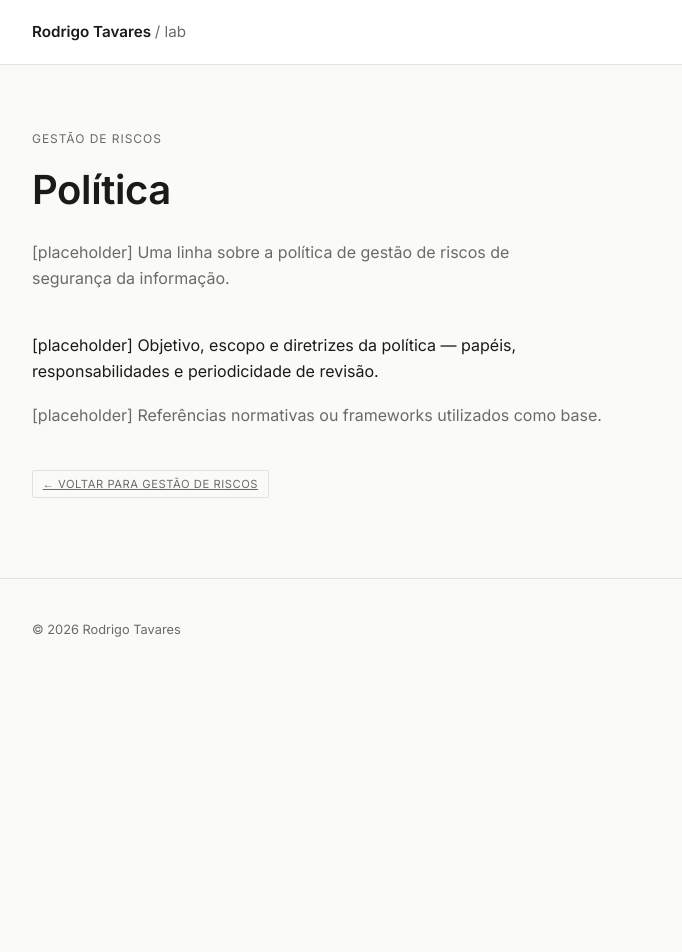
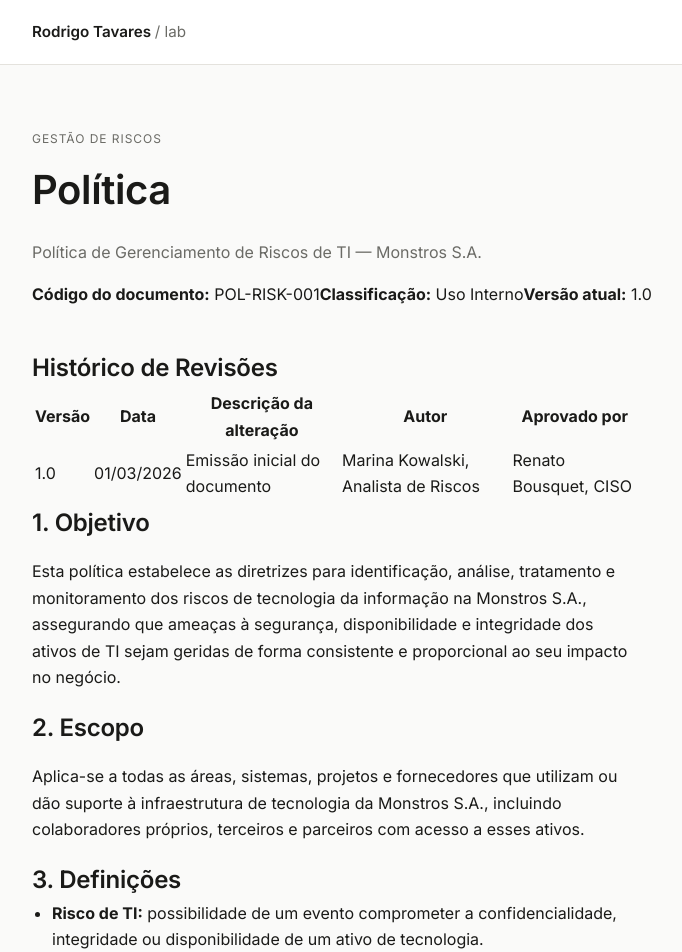
Before and after one commit to rodrigotavares79/lab-rodrigotavares, a Next.js app: page /seguranca/gestao-de-riscos/politica in a window 1280 px wide. Shown: the top 952 px of the page, without its empty margins (88-770 px from the left). Before the commit the page ends 800 px from the top, so only its background shows below. Built offline with nearby package versions, Linux system fonts and the light colour scheme; no server answers.

Commit message:
Update page.tsx

```diff
--- a/app/seguranca/gestao-de-riscos/politica/page.tsx
+++ b/app/seguranca/gestao-de-riscos/politica/page.tsx
@@ -8,18 +8,201 @@ export default function Politica() {
           <span className="eyebrow">Gestão de Riscos</span>
           <h1>Política</h1>
           <p className="lede">
-            [placeholder] Uma linha sobre a política de gestão de riscos de
-            segurança da informação.
+            Política de Gerenciamento de Riscos de TI — Monstros S.A.
           </p>
 
-          <div className="body">
+          <div className="policy-meta">
+            <span><strong>Código do documento:</strong> POL-RISK-001</span>
+            <span><strong>Classificação:</strong> Uso Interno</span>
+            <span><strong>Versão atual:</strong> 1.0</span>
+          </div>
+
+          <div className="body policy-body">
+            <h2>Histórico de Revisões</h2>
+            <table className="doc-table">
+              <thead>
+                <tr>
+                  <th>Versão</th>
+                  <th>Data</th>
+                  <th>Descrição da alteração</th>
+                  <th>Autor</th>
+                  <th>Aprovado por</th>
+                </tr>
+              </thead>
+              <tbody>
+                <tr>
+                  <td>1.0</td>
+                  <td>01/03/2026</td>
+                  <td>Emissão inicial do documento</td>
+                  <td>Marina Kowalski, Analista de Riscos</td>
+                  <td>Renato Bousquet, CISO</td>
+                </tr>
+              </tbody>
+            </table>
+
+            <h2>1. Objetivo</h2>
             <p>
-              [placeholder] Objetivo, escopo e diretrizes da política —
-              papéis, responsabilidades e periodicidade de revisão.
+              Esta política estabelece as diretrizes para identificação,
+              análise, tratamento e monitoramento dos riscos de tecnologia
+              da informação na Monstros S.A., assegurando que ameaças à
+              segurança, disponibilidade e integridade dos ativos de TI
+              sejam geridas de forma consistente e proporcional ao seu
+              impacto no negócio.
             </p>
-            <p className="text-muted">
-              [placeholder] Referências normativas ou frameworks utilizados
-              como base.
+
+            <h2>2. Escopo</h2>
+            <p>
+              Aplica-se a todas as áreas, sistemas, projetos e fornecedores
+              que utilizam ou dão suporte à infraestrutura de tecnologia da
+              Monstros S.A., incluindo colaboradores próprios, terceiros e
+              parceiros com acesso a esses ativos.
+            </p>
+
+            <h2>3. Definições</h2>
+            <ul>
+              <li>
+                <strong>Risco de TI:</strong> possibilidade de um evento
+                comprometer a confidencialidade, integridade ou
+                disponibilidade de um ativo de tecnologia.
+              </li>
+              <li>
+                <strong>Plano de Ação:</strong> conjunto de medidas
+                definidas para reduzir a probabilidade ou o impacto de um
+                risco identificado.
+              </li>
+              <li>
+                <strong>Matriz de Risco:</strong> ferramenta que combina
+                impacto e probabilidade para classificar a criticidade de
+                um risco.
+              </li>
+            </ul>
+
+            <h2>4. Diretrizes Gerais</h2>
+            <p>
+              Todo risco de TI identificado deve ser formalmente registrado
+              no Cadastro de Riscos, com sua categoria, origem e resultado
+              potencial descritos de forma clara, de modo que qualquer
+              pessoa do Comitê de Riscos consiga compreender a natureza da
+              ameaça sem depender de explicações verbais adicionais.
+            </p>
+            <p>
+              Riscos classificados como Alto ou Muito Alto exigem a
+              definição de um plano de ação formal, com responsável nomeado
+              e prazo estabelecido; nesses casos, o acompanhamento deixa de
+              ser opcional e passa a fazer parte da pauta recorrente do
+              Comitê de Riscos até que o risco seja reduzido a um nível
+              aceitável.
+            </p>
+            <p>
+              A priorização do tratamento segue a pontuação da matriz de
+              risco, calculada pela multiplicação entre impacto e
+              probabilidade; quanto maior a pontuação, mais cedo o risco
+              deve entrar na fila de tratamento em relação aos demais itens
+              do portfólio, independentemente da ordem em que foram
+              identificados.
+            </p>
+            <p>
+              Riscos sem plano de ação associado devem ser reavaliados a
+              cada ciclo de monitoramento, para verificar se a ausência de
+              tratamento ainda é justificável — seja por baixa criticidade,
+              seja por decisão formal de aceitação do risco — ou se as
+              condições mudaram e o risco passou a exigir ação.
+            </p>
+            <p>
+              A ausência de registro de um risco conhecido não isenta a
+              área responsável de sua gestão; o desconhecimento formal por
+              parte do Comitê de Riscos não elimina a exposição real da
+              organização, e a responsabilidade pelo dano potencial
+              permanece com a área que detinha o conhecimento do risco.
+            </p>
+
+            <h2>5. Processo</h2>
+            <p>
+              O gerenciamento de um risco de TI segue um ciclo de vida com
+              seis etapas, desde sua origem até seu encerramento formal:
+            </p>
+            <ol>
+              <li>
+                <strong>Identificação</strong> — o risco é reconhecido por
+                qualquer colaborador, área ou processo de auditoria, a
+                partir de um ponto de gatilho observável (uma
+                vulnerabilidade, um incidente, uma mudança de cenário).
+              </li>
+              <li>
+                <strong>Cadastro</strong> — o risco é formalmente registrado
+                no Cadastro de Riscos, com categoria, fonte, data de
+                levantamento e responsável pela identificação.
+              </li>
+              <li>
+                <strong>Análise e Classificação</strong> — impacto e
+                probabilidade são avaliados, gerando a pontuação da matriz
+                de risco e sua classificação qualitativa (Baixo, Médio,
+                Alto ou Crítico).
+              </li>
+              <li>
+                <strong>Definição do Plano de Ação</strong> — para riscos
+                que exigem tratamento, é definido um plano de ação com
+                objetivo claro, responsável nomeado e prazo, com foco em
+                reduzir a probabilidade, o impacto, ou ambos.
+              </li>
+              <li>
+                <strong>Acompanhamento</strong> — o andamento do plano de
+                ação é monitorado periodicamente pelo responsável e
+                revisado pelo Comitê de Riscos, que pode ajustar prazos,
+                prioridades ou a própria estratégia de tratamento.
+              </li>
+              <li>
+                <strong>Encerramento</strong> — uma vez mitigado, o risco é
+                reavaliado para confirmar a eficácia do tratamento e
+                formalmente encerrado no Cadastro de Riscos, com data e
+                evidências do fechamento.
+              </li>
+            </ol>
+
+            <h2>6. Papéis e Responsabilidades</h2>
+            <table className="doc-table">
+              <thead>
+                <tr>
+                  <th>Papel</th>
+                  <th>Responsabilidade</th>
+                  <th>Responsável</th>
+                </tr>
+              </thead>
+              <tbody>
+                <tr>
+                  <td>CISO</td>
+                  <td>Aprovação da política e decisões sobre riscos críticos</td>
+                  <td>Renato Bousquet</td>
+                </tr>
+                <tr>
+                  <td>Comitê de Riscos</td>
+                  <td>Revisão periódica do portfólio de riscos e planos de ação</td>
+                  <td>Presidido por Alana Ferreira, Diretora de TI</td>
+                </tr>
+                <tr>
+                  <td>Analista de Riscos</td>
+                  <td>Registro, análise e acompanhamento dos riscos</td>
+                  <td>Marina Kowalski</td>
+                </tr>
+                <tr>
+                  <td>Gestores de Área</td>
+                  <td>Execução dos planos de ação sob sua responsabilidade</td>
+                  <td>Conforme Cadastro de Riscos</td>
+                </tr>
+              </tbody>
+            </table>
+
+            <h2>7. Revisão da Política</h2>
+            <p>
+              Esta política deve ser revisada anualmente, ou sempre que
+              houver mudança relevante no ambiente de TI, na estrutura
+              organizacional ou na legislação aplicável.
+            </p>
+
+            <h2>8. Aprovação</h2>
+            <p>
+              Documento aprovado por Renato Bousquet, CISO da Monstros
+              S.A., em 01/03/2026.
             </p>
           </div>
 
```
